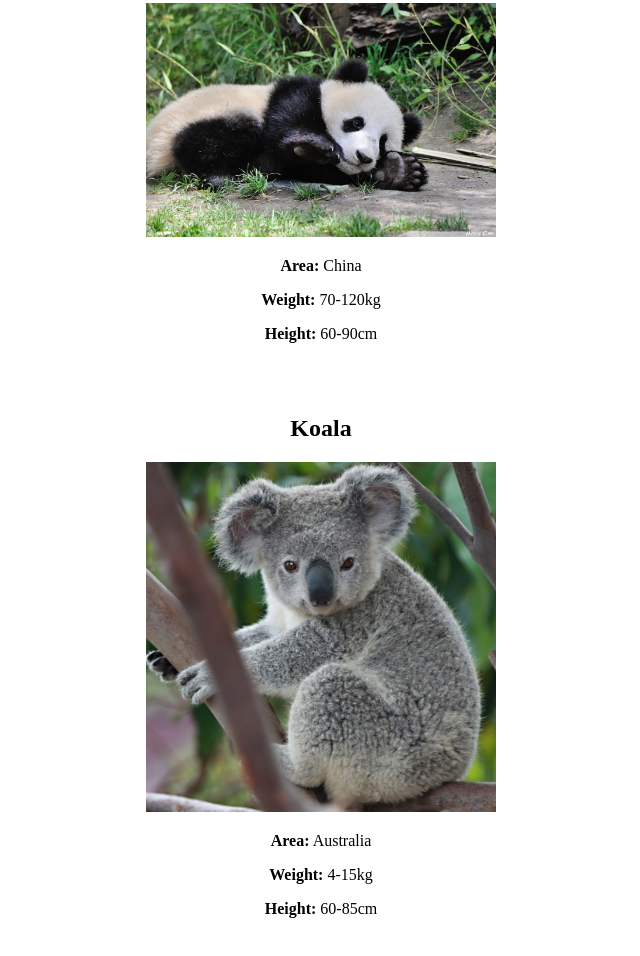
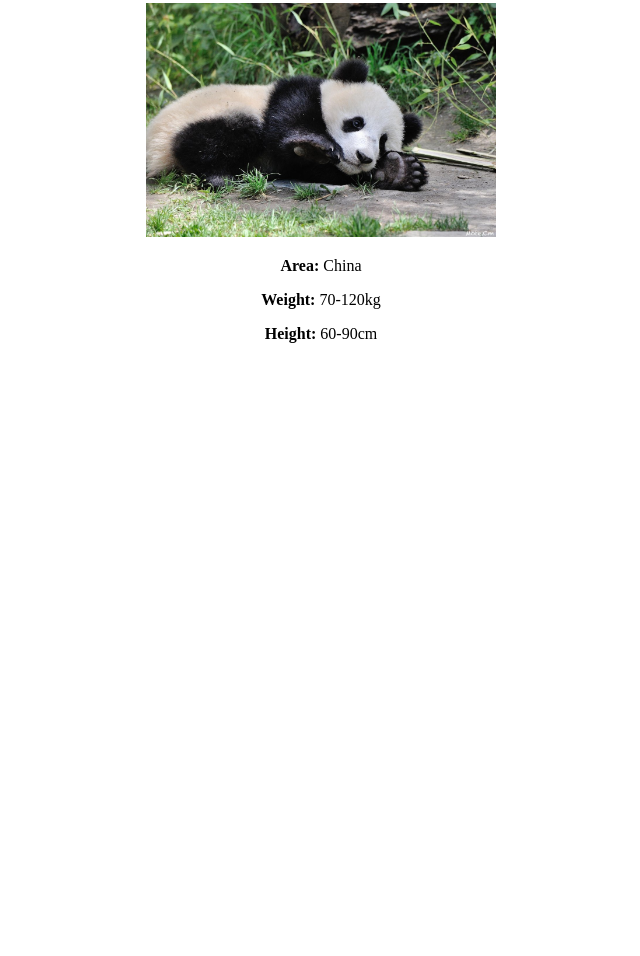
Before and after one commit to watademt/SP, a plain HTML site: page PR1/indedx.html in a window 1280 px wide. Shown: the part 1790-2746 px from the top of the page, without its empty margins (319-959 px from the left). After the commit the page ends 2175 px from the top, so only its background shows below. Drawn offline with Linux system fonts and the light colour scheme.

Commit message:
удаление лишнего элемента

```diff
--- a/PR1/indedx.html
+++ b/PR1/indedx.html
@@ -39,12 +39,4 @@
  <p><b>Weight:</b> 70-120kg</p>
  <p><b>Height:</b> 60-90cm</p>
  <br>
- <br>
- <h2>Koala</h2>
- <img width=350px src="img/koala.jpg">
- <p><b>Area:</b> Australia</p>
- <p><b>Weight:</b> 4-15kg</p>
- <p><b>Height:</b> 60-85cm</p>
- <br>
- </body>
 </html>
```
